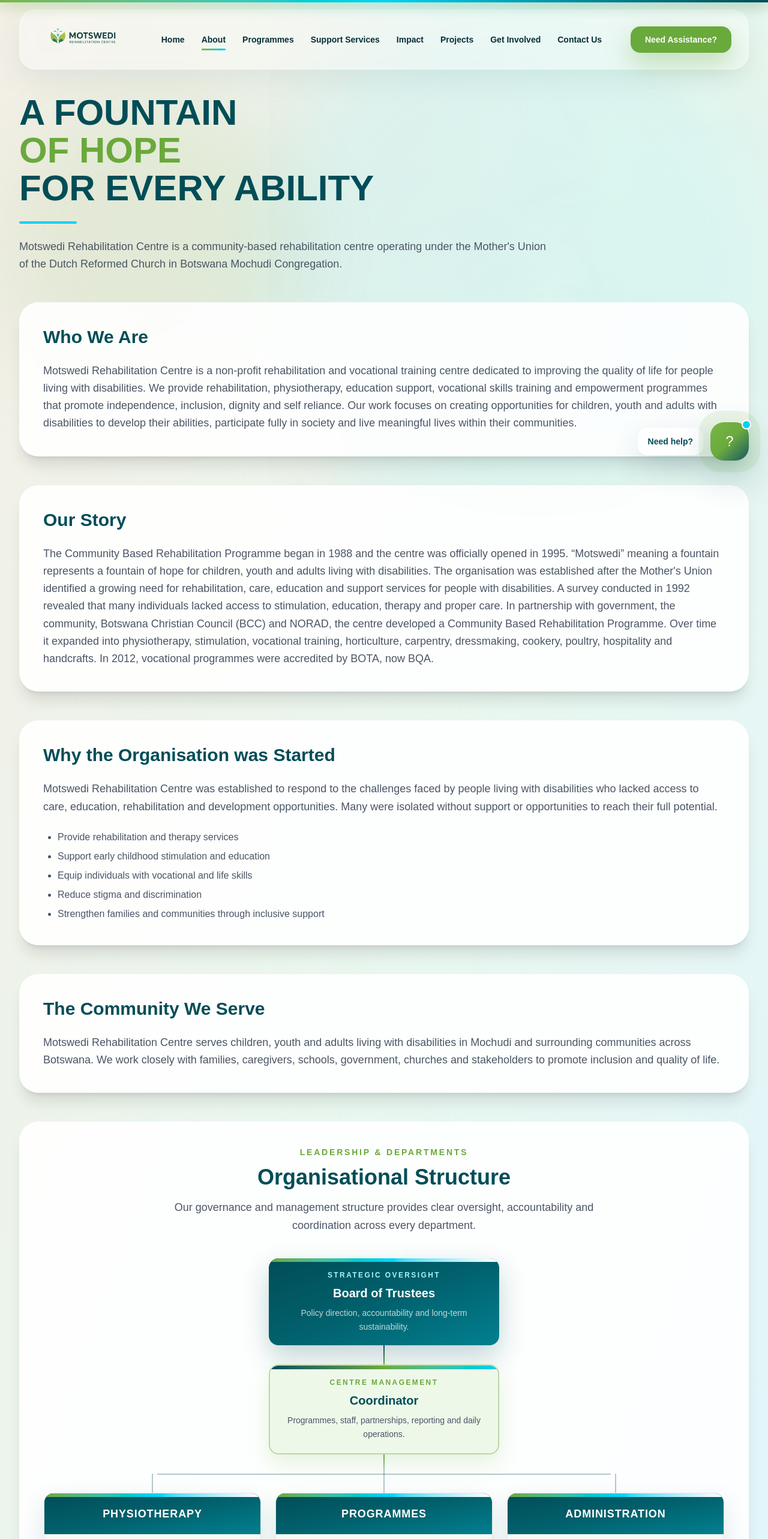
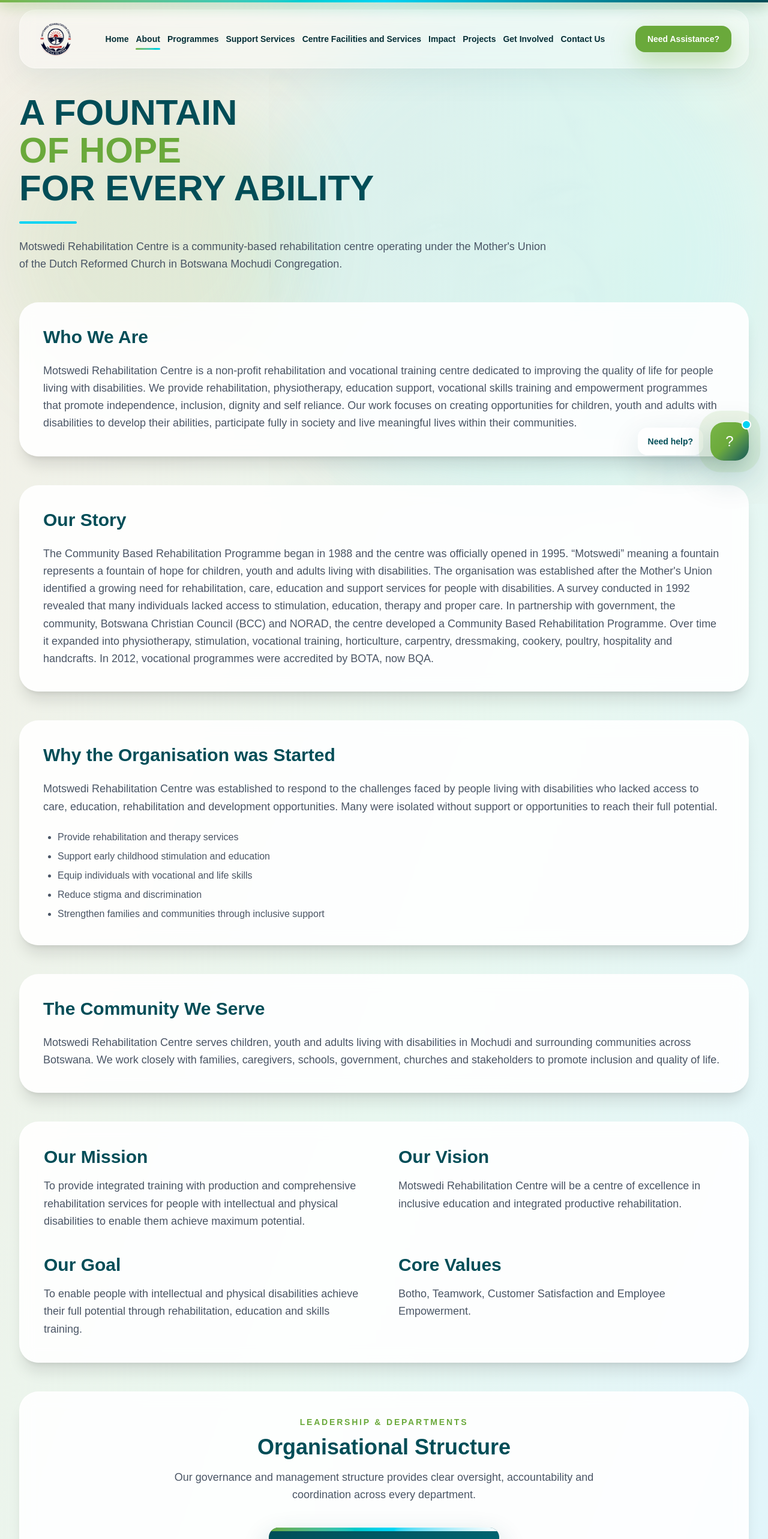
Before and after one commit to Cassper1999/motswedi-rehab, a Next.js app: page /about in a window 1280 px wide. Shown: the top 2566 px of the page at 60% size. Built offline with nearby package versions, Linux system fonts and the light colour scheme.

Commit message:
Update organisational structure

```diff
--- a/src/app/about/page.tsx
+++ b/src/app/about/page.tsx
@@ -285,13 +285,68 @@
   </h2>
 
   <p className="mt-4 text-base leading-relaxed text-gray-600 md:mt-6 md:text-lg">
-            Motswedi Rehabilitation Centre serves children, youth and adults
-            living with disabilities in Mochudi and surrounding communities
-            across Botswana. We work closely with families, caregivers,
-            schools, government, churches and stakeholders to promote
-            inclusion and quality of life.
+    Motswedi Rehabilitation Centre serves children, youth and adults living
+    with disabilities in Mochudi and surrounding communities across Botswana.
+    We work closely with families, caregivers, schools, government, churches
+    and stakeholders to promote inclusion and quality of life.
   </p>
 </motion.div>
+
+{/* MISSION, VISION, GOAL AND CORE VALUES */}
+<motion.article
+  initial={{ opacity: 0, y: 40 }}
+  whileInView={{ opacity: 1, y: 0 }}
+  viewport={{ once: true, amount: 0.2 }}
+  transition={{ duration: 0.7 }}
+  className="mt-8 rounded-[1.5rem] border border-white/70 bg-white/90 p-6 shadow-xl backdrop-blur-md md:mt-12 md:rounded-[2rem] md:p-10"
+>
+  <div className="grid gap-8 md:grid-cols-2 md:gap-x-12 md:gap-y-10">
+    <section>
+      <h2 className="text-2xl font-black text-[#014d57] md:text-3xl">
+        Our Mission
+      </h2>
+
+      <p className="mt-4 text-base leading-relaxed text-gray-600 md:text-lg">
+        To provide integrated training with production and comprehensive
+        rehabilitation services for people with intellectual and physical
+        disabilities to enable them achieve maximum potential.
+      </p>
+    </section>
+
+    <section>
+      <h2 className="text-2xl font-black text-[#014d57] md:text-3xl">
+        Our Vision
+      </h2>
+
+      <p className="mt-4 text-base leading-relaxed text-gray-600 md:text-lg">
+        Motswedi Rehabilitation Centre will be a centre of excellence in
+        inclusive education and integrated productive rehabilitation.
+      </p>
+    </section>
+
+    <section>
+      <h2 className="text-2xl font-black text-[#014d57] md:text-3xl">
+        Our Goal
+      </h2>
+
+      <p className="mt-4 text-base leading-relaxed text-gray-600 md:text-lg">
+        To enable people with intellectual and physical disabilities achieve
+        their full potential through rehabilitation, education and skills
+        training.
+      </p>
+    </section>
+
+    <section>
+      <h2 className="text-2xl font-black text-[#014d57] md:text-3xl">
+        Core Values
+      </h2>
+
+      <p className="mt-4 text-base leading-relaxed text-gray-600 md:text-lg">
+        Botho, Teamwork, Customer Satisfaction and Employee Empowerment.
+      </p>
+    </section>
+  </div>
+</motion.article>
 
 {/* ORGANISATIONAL STRUCTURE */}
 <motion.section
@@ -328,9 +383,7 @@
         Strategic Oversight
       </p>
 
-      <h3 className="mt-2 text-xl font-black">
-        Board of Trustees
-      </h3>
+      <h3 className="mt-2 text-xl font-black">Board of Trustees</h3>
 
       <p className="mt-2 text-sm leading-relaxed text-white/75">
         Policy direction, accountability and long-term sustainability.
@@ -446,7 +499,6 @@
     </div>
   </div>
 </motion.section>
-
         {/* STATS */}
         <div className="mt-8 grid gap-4 md:mt-10 md:grid-cols-3 md:gap-8">
           {[
@@ -489,65 +541,6 @@
             </motion.div>
           ))}
                </div>
-
-        {/* MISSION, VISION, GOAL AND CORE VALUES */}
-        <motion.article
-          initial={{ opacity: 0, y: 40 }}
-          whileInView={{ opacity: 1, y: 0 }}
-          viewport={{ once: true, amount: 0.2 }}
-          transition={{ duration: 0.7 }}
-          className="mt-8 rounded-[1.5rem] border border-white/70 bg-white/90 p-6 shadow-xl backdrop-blur-md md:mt-12 md:rounded-[2rem] md:p-10"
-        >
-          <div className="grid gap-8 md:grid-cols-2 md:gap-x-12 md:gap-y-10">
-            <section>
-              <h2 className="text-2xl font-black text-[#014d57] md:text-3xl">
-                Our Mission
-              </h2>
-
-              <p className="mt-4 text-base leading-relaxed text-gray-600 md:text-lg">
-                To provide integrated training with production and
-                comprehensive rehabilitation services for people with
-                intellectual and physical disabilities to enable them achieve
-                maximum potential.
-              </p>
-            </section>
-
-            <section>
-              <h2 className="text-2xl font-black text-[#014d57] md:text-3xl">
-                Our Vision
-              </h2>
-
-              <p className="mt-4 text-base leading-relaxed text-gray-600 md:text-lg">
-                Motswedi Rehabilitation Centre will be a centre of excellence
-                in inclusive education and integrated productive
-                rehabilitation.
-              </p>
-            </section>
-
-            <section>
-              <h2 className="text-2xl font-black text-[#014d57] md:text-3xl">
-                Our Goal
-              </h2>
-
-              <p className="mt-4 text-base leading-relaxed text-gray-600 md:text-lg">
-                To enable people with intellectual and physical disabilities
-                achieve their full potential through rehabilitation, education
-                and skills training.
-              </p>
-            </section>
-
-            <section>
-              <h2 className="text-2xl font-black text-[#014d57] md:text-3xl">
-                Core Values
-              </h2>
-
-              <p className="mt-4 text-base leading-relaxed text-gray-600 md:text-lg">
-                Botho, Teamwork, Customer Satisfaction and Employee
-                Empowerment.
-              </p>
-            </section>
-          </div>
-        </motion.article>
       </section>
     </main>
   );
--- a/src/components/layout/Navbar.tsx
+++ b/src/components/layout/Navbar.tsx
@@ -11,6 +11,10 @@
   { name: "About", href: "/about" },
   { name: "Programmes", href: "/programmes" },
   { name: "Support Services", href: "/support-services" },
+  {
+    name: "Centre Facilities and Services",
+    href: "/centre-facilities-and-services",
+  },
   { name: "Impact", href: "/impact" },
   { name: "Projects", href: "/projects" },
   { name: "Get Involved", href: "/get-involved" },
@@ -40,7 +44,7 @@
         animate={{ opacity: 1, y: 0 }}
         transition={{ duration: 0.7 }}
         className={`
-          relative mx-auto flex max-w-7xl items-center justify-between
+          relative mx-auto flex max-w-[1400px] items-center justify-between
           rounded-[1.7rem] border px-5 py-4 transition-all duration-500 md:px-7
           ${
             scrolled
@@ -53,20 +57,20 @@
         <Link
           href="/"
           onClick={() => setOpen(false)}
-          className="flex items-center"
+          className="flex shrink-0 items-center bg-transparent"
         >
           <Image
-            src="/logos/motswedilogo.png"
+            src="/logos/motswedilogo-transparent.png"
             alt="Motswedi Rehabilitation Centre"
-            width={170}
-            height={70}
+            width={96}
+            height={96}
             priority
-            className="h-auto w-36 md:w-40"
+            className="h-10 w-10 bg-transparent object-contain md:h-16 md:w-16"
           />
         </Link>
 
         {/* DESKTOP NAV */}
-        <nav className="hidden items-center gap-7 lg:flex">
+        <nav className="hidden items-center gap-3 xl:flex 2xl:gap-5">
           {links.map((link) => {
             const active = pathname === link.href;
 
@@ -74,13 +78,15 @@
               <Link
                 key={link.href}
                 href={link.href}
-                className="group relative text-sm font-semibold text-[#062f36] transition hover:text-[#6aa93b]"
+                className="group relative whitespace-nowrap text-sm font-semibold text-[#062f36] transition hover:text-[#6aa93b] 2xl:text-[15px]"
               >
                 {link.name}
 
                 <span
                   className={`
-                    absolute -bottom-2 left-0 h-[3px] rounded-full bg-gradient-to-r from-[#7ab648] to-cyan-400 transition-all duration-300
+                    absolute -bottom-2 left-0 h-[3px] rounded-full
+                    bg-gradient-to-r from-[#7ab648] to-cyan-400
+                    transition-all duration-300
                     ${active ? "w-full" : "w-0 group-hover:w-full"}
                   `}
                 />
@@ -90,10 +96,10 @@
         </nav>
 
         {/* DESKTOP CTA */}
-        <div className="hidden items-center gap-3 lg:flex">
+        <div className="hidden shrink-0 items-center xl:flex">
           <Link
             href="/contact"
-            className="rounded-2xl bg-[#6aa93b] px-6 py-3 text-sm font-bold text-white shadow-[0_16px_40px_rgba(106,169,59,0.35)] transition hover:-translate-y-0.5 hover:bg-[#5f9f34]"
+            className="rounded-2xl bg-[#6aa93b] px-5 py-3 text-sm font-bold text-white shadow-[0_16px_40px_rgba(106,169,59,0.35)] transition hover:-translate-y-0.5 hover:bg-[#5f9f34] 2xl:px-6 2xl:text-[15px]"
           >
             Need Assistance?
           </Link>
@@ -104,24 +110,30 @@
           type="button"
           onClick={() => setOpen(!open)}
           aria-label="Toggle menu"
-          className="relative z-[60] flex h-12 w-12 items-center justify-center rounded-2xl border border-white/70 bg-white/80 shadow-[0_15px_40px_rgba(1,77,87,0.18)] backdrop-blur-md lg:hidden"
+          aria-expanded={open}
+          className="relative z-[60] flex h-12 w-12 items-center justify-center rounded-2xl border border-white/70 bg-white/80 shadow-[0_15px_40px_rgba(1,77,87,0.18)] backdrop-blur-md xl:hidden"
         >
           <div className="relative h-5 w-6">
             <span
               className={`
-                absolute left-0 top-0 h-[3px] w-6 rounded-full bg-[#014d57] transition-all duration-300
+                absolute left-0 top-0 h-[3px] w-6 rounded-full
+                bg-[#014d57] transition-all duration-300
                 ${open ? "translate-y-2 rotate-45" : ""}
               `}
             />
+
             <span
               className={`
-                absolute left-0 top-2 h-[3px] w-6 rounded-full bg-[#014d57] transition-all duration-300
+                absolute left-0 top-2 h-[3px] w-6 rounded-full
+                bg-[#014d57] transition-all duration-300
                 ${open ? "opacity-0" : "opacity-100"}
               `}
             />
+
             <span
               className={`
-                absolute left-0 top-4 h-[3px] w-6 rounded-full bg-[#014d57] transition-all duration-300
+                absolute left-0 top-4 h-[3px] w-6 rounded-full
+                bg-[#014d57] transition-all duration-300
                 ${open ? "-translate-y-2 -rotate-45" : ""}
               `}
             />
@@ -136,14 +148,14 @@
               animate={{ opacity: 1, y: 0, scale: 1 }}
               exit={{ opacity: 0, y: -12, scale: 0.96 }}
               transition={{ duration: 0.25, ease: "easeOut" }}
-              className="absolute right-0 top-[82px] z-50 w-[min(88vw,350px)] lg:hidden"
+              className="absolute right-0 top-[82px] z-50 w-[min(88vw,370px)] xl:hidden"
             >
               <div className="absolute -top-2 right-6 h-4 w-4 rotate-45 border-l border-t border-white/70 bg-white/95" />
 
               <div className="overflow-hidden rounded-[1.8rem] border border-white/70 bg-white/95 shadow-[0_30px_90px_rgba(1,77,87,0.28)] backdrop-blur-xl">
                 <div className="h-1.5 bg-gradient-to-r from-[#7ab648] via-cyan-400 to-[#014d57]" />
 
-                <div className="p-3">
+                <div className="max-h-[68vh] overflow-y-auto p-3">
                   <p className="px-4 pb-2 pt-2 text-xs font-black uppercase tracking-[0.22em] text-[#7ab648]">
                     Navigation
                   </p>
@@ -158,7 +170,8 @@
                           href={link.href}
                           onClick={() => setOpen(false)}
                           className={`
-                            group flex items-center justify-between rounded-2xl px-4 py-3 text-[15px] transition-all duration-300
+                            group flex items-center justify-between rounded-2xl
+                            px-4 py-3 text-[15px] transition-all duration-300
                             ${
                               active
                                 ? "bg-[#eef8e9] font-black text-[#6aa93b]"
@@ -170,7 +183,7 @@
 
                           <span
                             className={`
-                              transition-all duration-300
+                              ml-3 shrink-0 transition-all duration-300
                               ${
                                 active
                                   ? "translate-x-0 opacity-100"
```
Also changed, not shown: public/logos/motswedilogo-transparent.png (added), public/logos/motswedilogo.png (deleted). Lines whose indentation alone changed are shown as unchanged.
